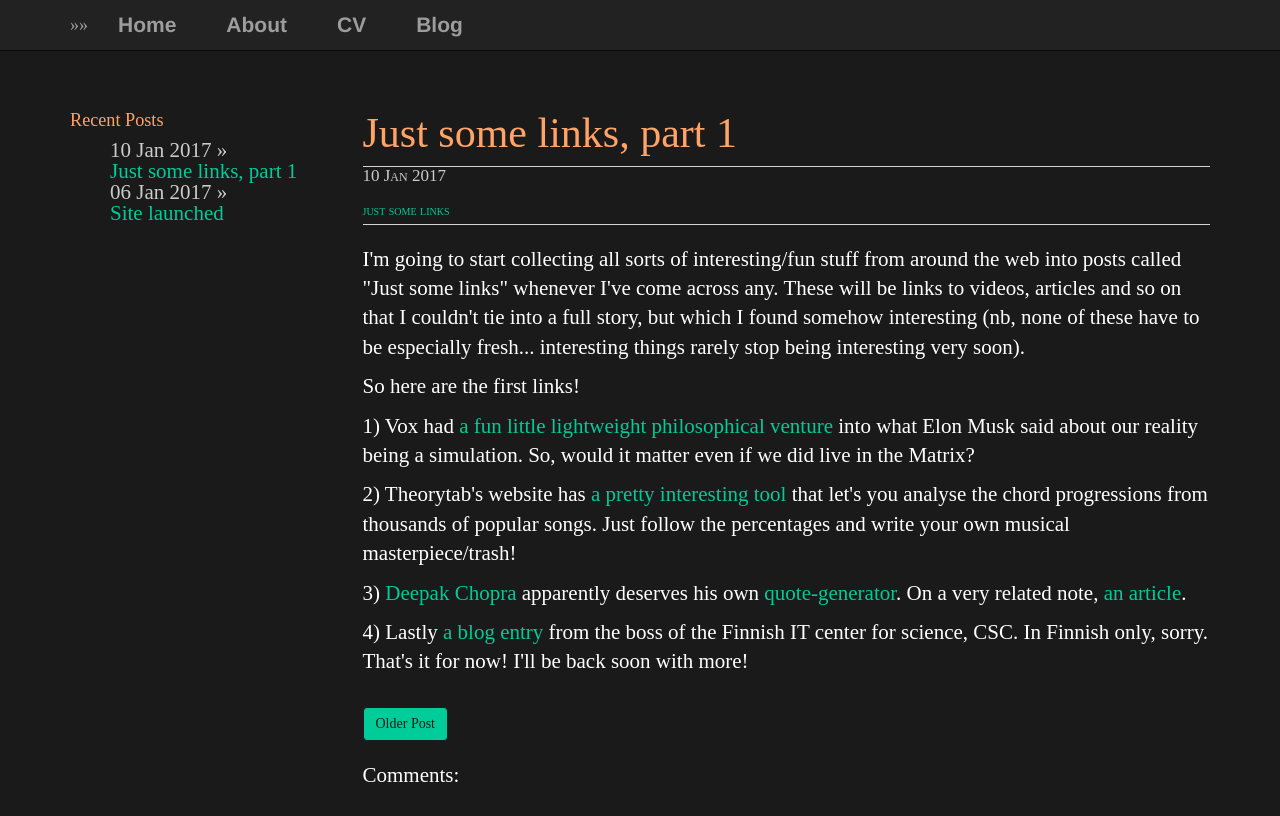
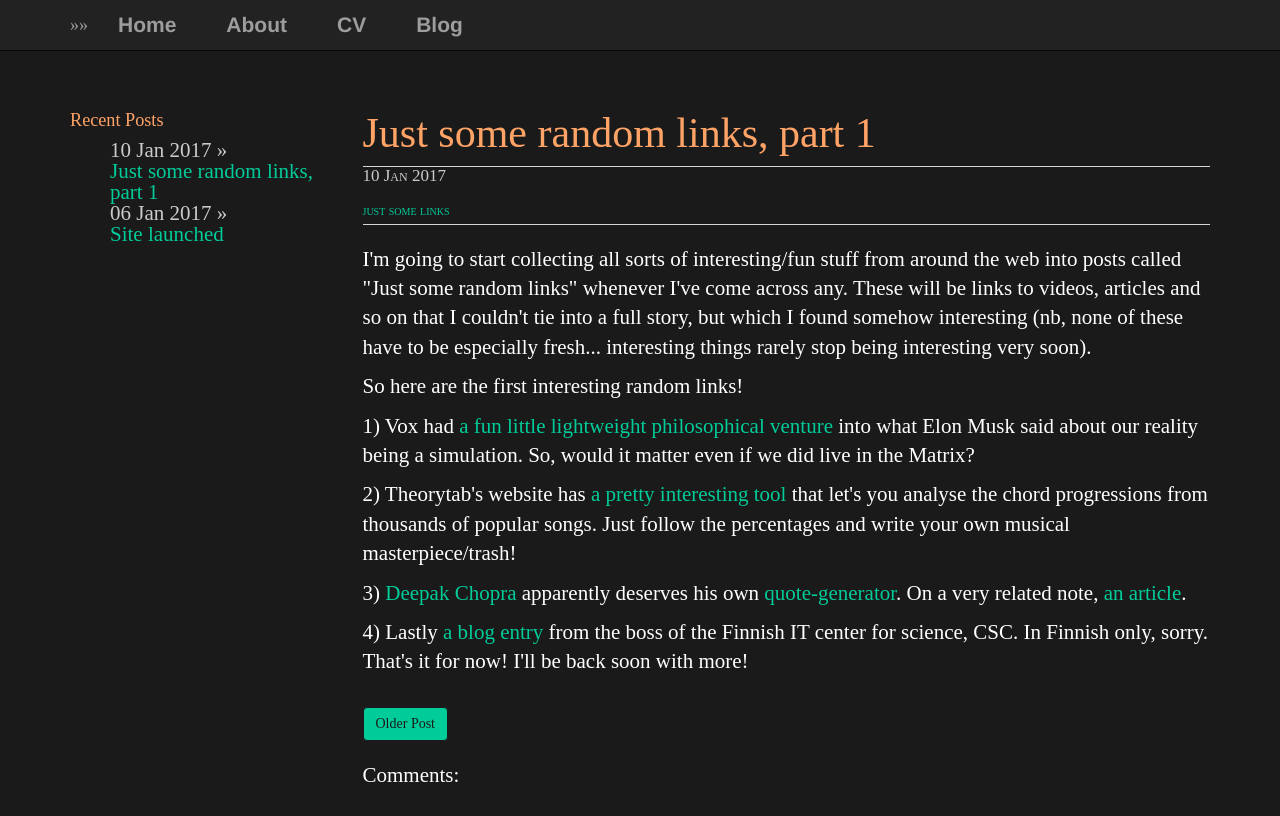
Before and after one commit to plantecophys/plantecophys, a Jekyll site: the page built from _posts/2017-01-08-justsomelinks1.md, in a window 1280 px wide and 1265 px high, cut to the strip 0-816 px from the top of the window. Built offline with Jekyll 4.4.1, drawn with Linux system fonts in a browser that asks for light colours.

Commit message:
Update 2017-01-08-justsomelinks1.md

```diff
--- a/_posts/2017-01-08-justsomelinks1.md
+++ b/_posts/2017-01-08-justsomelinks1.md
@@ -1,14 +1,14 @@
 ---
 layout: post
-title: "Just some links, part 1"
+title: "Just some random links, part 1"
 date: 2017-01-10
 tags:
 - just some links
 ---
 
-<p>I'm going to start collecting all sorts of interesting/fun stuff from around the web into posts called "Just some links" whenever I've come across any. These will be links to videos, articles and so on that I couldn't tie into a full story, but which I found somehow interesting (nb, none of these have to be especially fresh... interesting things rarely stop being interesting very soon).</p>
+<p>I'm going to start collecting all sorts of interesting/fun stuff from around the web into posts called "Just some random links" whenever I've come across any. These will be links to videos, articles and so on that I couldn't tie into a full story, but which I found somehow interesting (nb, none of these have to be especially fresh... interesting things rarely stop being interesting very soon).</p>
 
-<p>So here are the first links!</p>
+<p>So here are the first interesting random links!</p>
 
 <p>1) Vox had <a href="http://www.vox.com/2016/6/3/11837888/simulation-problem">a fun little lightweight philosophical venture</a> into what Elon Musk said about our reality being a simulation. So, would it matter even if we did live in the Matrix?</p>
 
```
